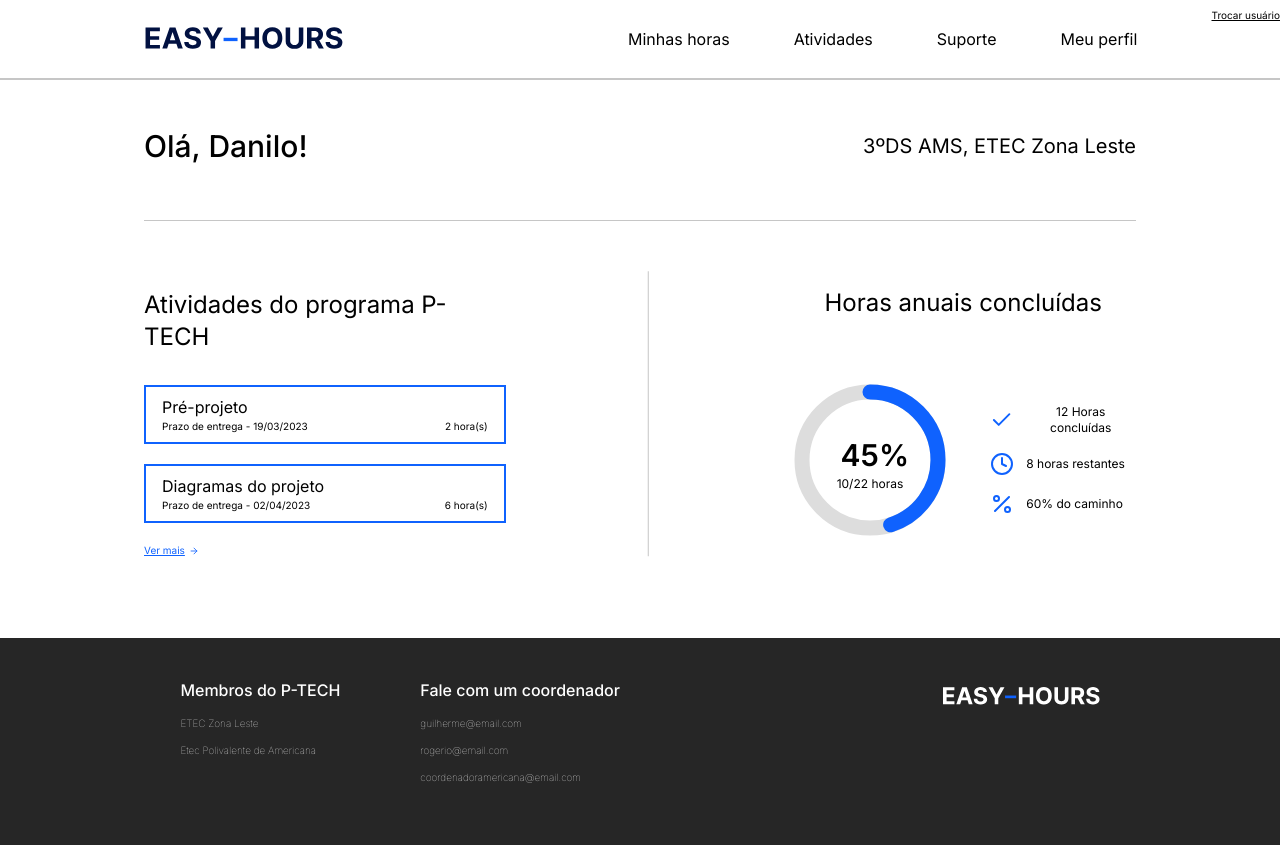
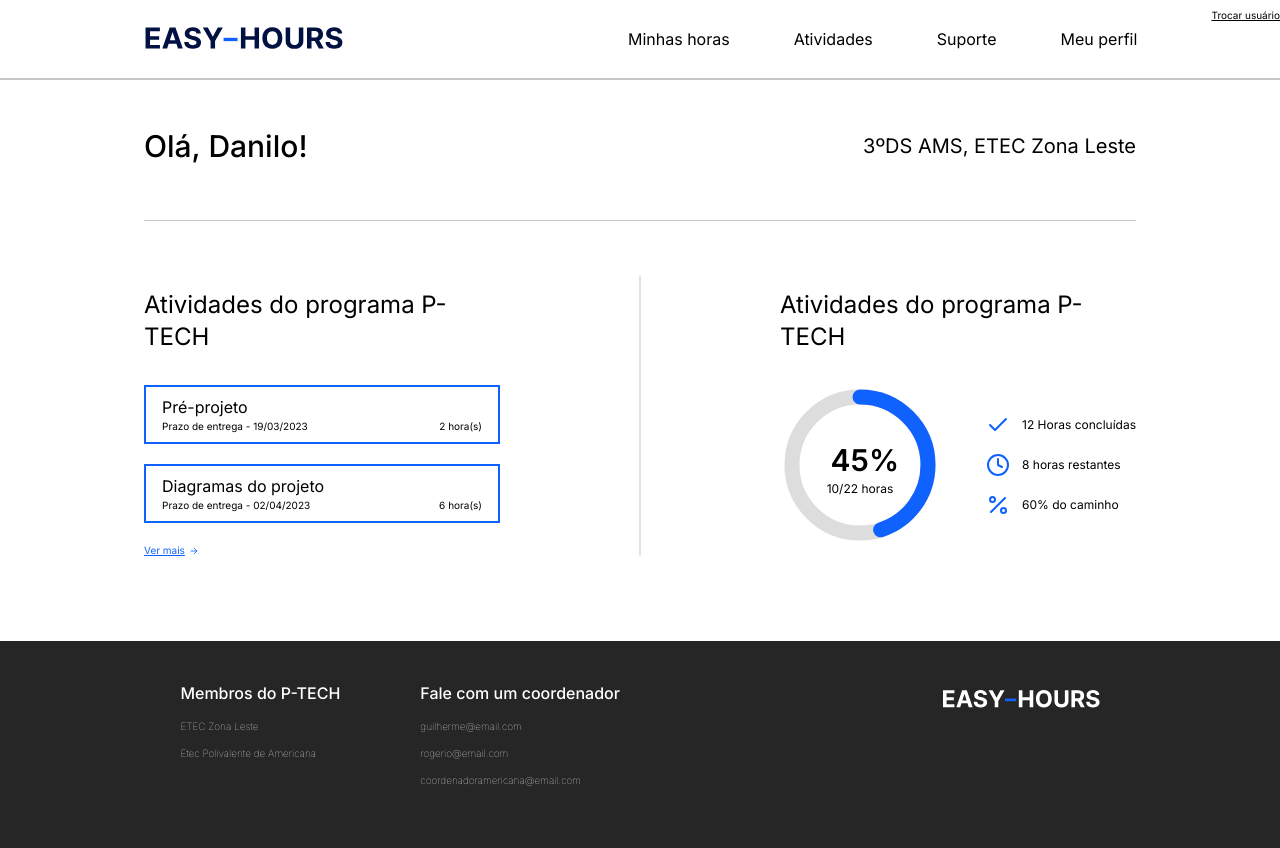
Before and after one commit to gabrielMendes21/tcc-etecZL, a Next.js app in the folder front/: page / in a window 1280 px wide. Built offline with nearby package versions, Linux system fonts and the light colour scheme.

Commit message:
improve page spacing

```diff
--- a/front/src/components/aluno/StudentHome.jsx
+++ b/front/src/components/aluno/StudentHome.jsx
@@ -49,14 +49,14 @@ export default function StudentHome() {
         <hr className="border-[#C6C6C6] my-4 lg:rotate-90 lg:w-72 lg:self-center" />
 
         {/* Right */}
-        <div className="progress-info grid grid-cols-[1fr] items-center gap-y-6 lg:gap-x-10">
+        <div className="progress-info">
           {/* Progress info */}
-          <h2 className="col-span-1/2 lg:text-center md:text-2xl">
-            Horas anuais concluídas
+          <h2 className="text-base lg:text-2xl mt-5 mb-8">
+            Atividades do programa P-TECH
           </h2>
 
+          <div className="flex items-center justify-between md:gap-10 my-4 text-right">
             <CircleProgress ABSNumber={22} reference={10} unity="horas" />
-
             <ul className="space-y-4 lg:text-center">
               <li className="flex items-center gap-3 text-xxs lg:text-xs">
                 <Check color="#0F62FE" />
@@ -72,6 +72,7 @@ export default function StudentHome() {
             </ul>
           </div>
         </div>
+      </div>
     </Main>
   )
 }
```
Lines whose indentation alone changed are shown as unchanged.
